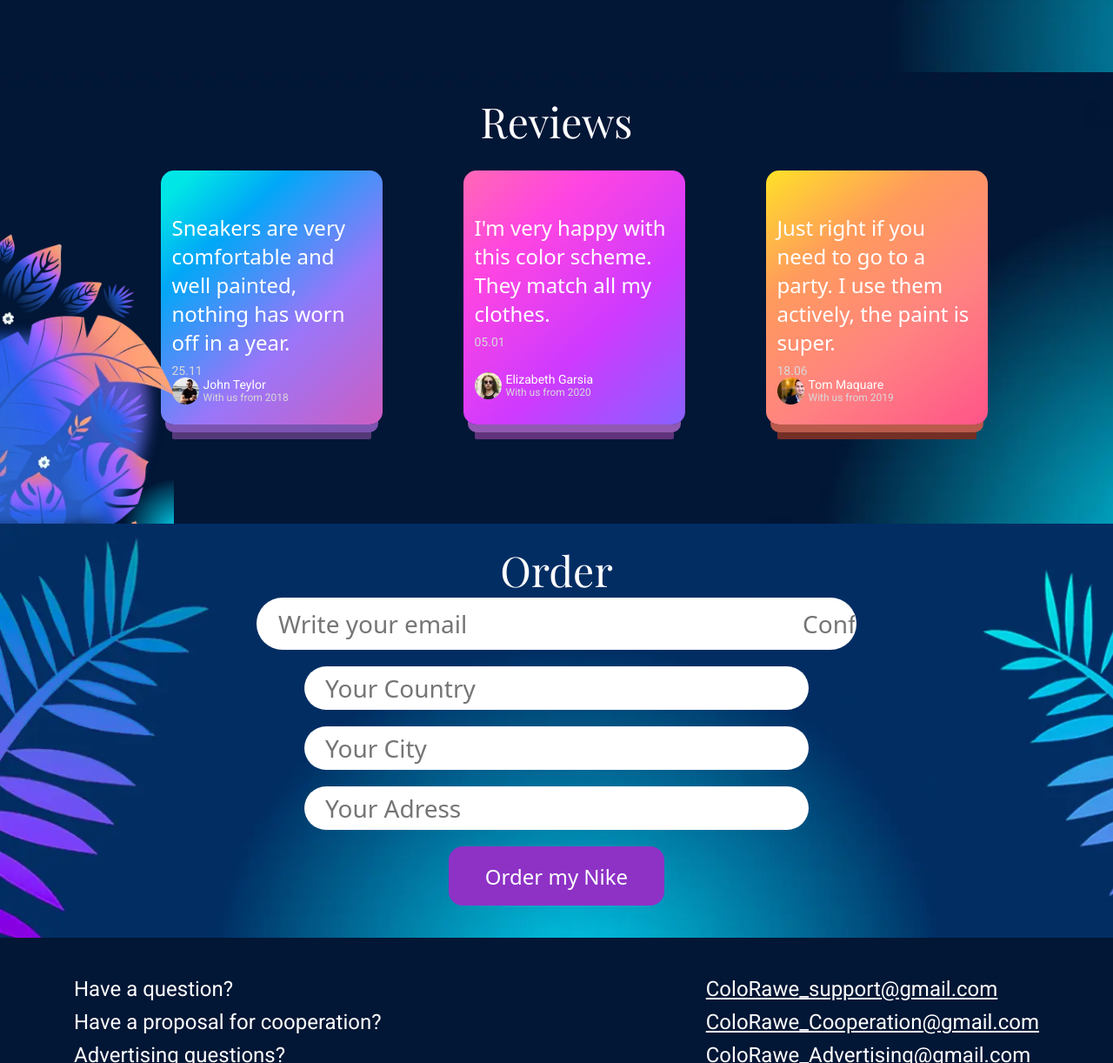
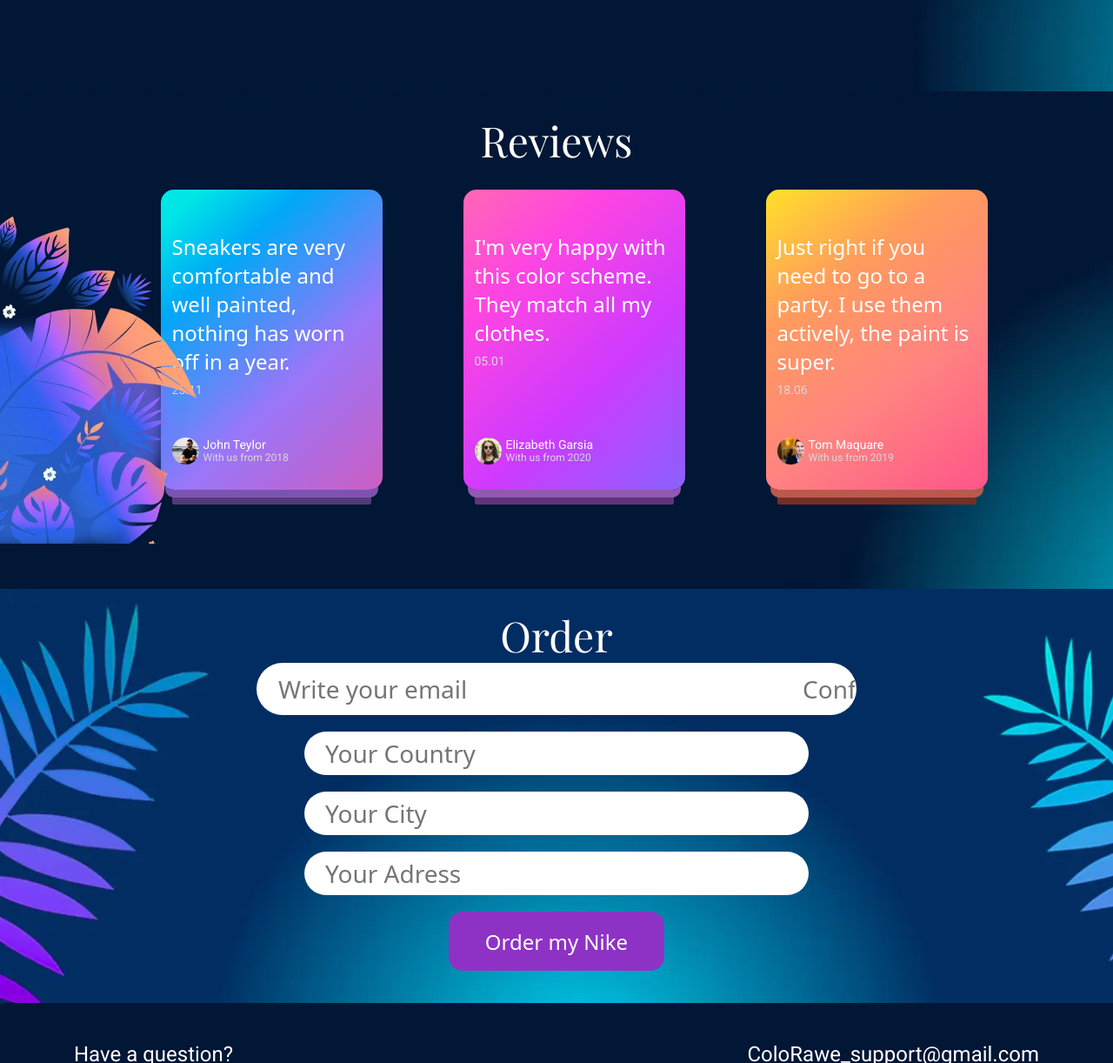
Before and after one commit to Lev-Plo/Lev-final-project, a plain HTML site: page index.html in a window 1280 px wide. Shown: the part 1578-2800 px from the top of the page at 87% size. Drawn offline with nearby package versions, Linux system fonts and the light colour scheme; a web font is replaced by a local one.

Commit message:
done in lesson with teacher

```diff
--- a/index.html
+++ b/index.html
@@ -83,14 +83,6 @@
         <section class="reviews">
             <div class="container">
                 <h2 class="reviews-name">Reviews</h2>
-
-                <ul class="reviews-list">
-                    <li class="reviews-item">
-                        <img class="reviews-photo" src="./images/back-reviews.webp" alt="">
-                        <img class="reviews-photo" src="./images/plants.webp" alt="">
-                    </li>
-                </ul>
-
                 <ul class="reviews-content">
                     <li class="reviews-card">
                         <div class="review">
--- /dev/null
+++ b/reset.css
@@ -0,0 +1,14 @@
+ul {
+    list-style: none;
+    margin: 0;
+    padding: 0;
+  }
+  img {
+    display: block;
+  }
+  a {
+    text-decoration: none;
+  }
+  h1, h2, h3, h4, p {
+    margin: 0;
+  }
--- a/styles.css
+++ b/styles.css
@@ -95,13 +95,12 @@
     width: 508px;
     white-space: pre-line;
     display: block;
-    padding-top: 12px;
-    padding-bottom: 41px;
+    margin-top: 12px;
+    margin-bottom: 41px;
 }
 .hero-btn {
     background-color: var(--brand-purple-button-color);
-    width: 254px;
-    height: 67px;
+    padding: 20px 61px;
     flex-shrink: 0;
     border-radius: 10px;
     color: var(--brand-white-color);
@@ -126,7 +125,6 @@
 
     .container {
         width: 1110px;
-        height: 396px;
         border: solid var(--brand-purple-button-color) 5px;
         max-width: 1110px;
     }
@@ -134,7 +132,7 @@
 .description-list {
     color: var(--brand-white-color);
     list-style: none;
-    padding: 0;
+    padding: 30px 0;
     display: flex;
     justify-content: space-between;
 }
@@ -142,7 +140,6 @@
     display: flex;
     flex-direction: column;
     align-items: center;
-    margin: 25px 0px;
     padding: 0px 50px;
 }
 .description-item:nth-child(1) {
@@ -178,6 +175,17 @@
     padding-top: 24px;
     padding-bottom: 114px;
 }
+.reviews::after {
+    content: "";
+    display: block;
+    width: 340px;
+    height: 380px;
+    background-image: url(./images/plants.webp);
+    background-position: bottom left;
+    background-repeat: no-repeat;
+    position: absolute;
+    top: 140px;
+}
 .reviews-name {
     width: 175px;
     height: 65px;
@@ -201,16 +209,12 @@
     height: auto;
 }
 .reviews-card:nth-child(1) {
-    width: 255px;
-    height: 292px;
     flex-shrink: 0;
     border-radius: 15px;
     background: linear-gradient(137deg, #00E5E6 7.29%, #00A8F7 26.04%, #9A76F9 62.5%, #CC5EC2 100%);
     box-shadow: 0px 14px 0px -5px #7B54B2, 0px 30px 0px -13px #533978;
 }
 .reviews-card:nth-child(2) {
-    width: 255px;
-    height: 292px;
     flex-shrink: 0;
     border-radius: 15px;
     background: linear-gradient(137deg, #FF68B4 0%, #FF45E1 26.04%, #CE3AFF 62.84%, #8961FF 100%);
@@ -218,8 +222,6 @@
     padding: 49px, 9px, 131px, 18px;
 }
 .reviews-card:nth-child(3) {
-    width: 255px;
-    height: 292px;
     flex-shrink: 0;
     border-radius: 15px;
     background: linear-gradient(143deg, #FFE128 0%, #FF9B5C 30.21%, #FF8381 63.29%, #FF5489 100%);
@@ -282,6 +284,7 @@
 .author {
     display: flex;
     flex-direction: row;
+    margin-top: 47px;
 }
 .author-photo {
     padding-right: 5px;
@@ -394,6 +397,9 @@
     line-height: normal;
     color: var(--brand-white-color);
 }
+.footer-emails {
+    text-align:right;
+}
 .footer-link {
     color: unset;
 }
```
